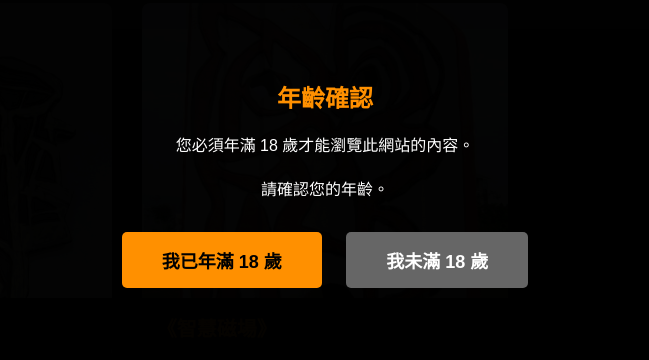
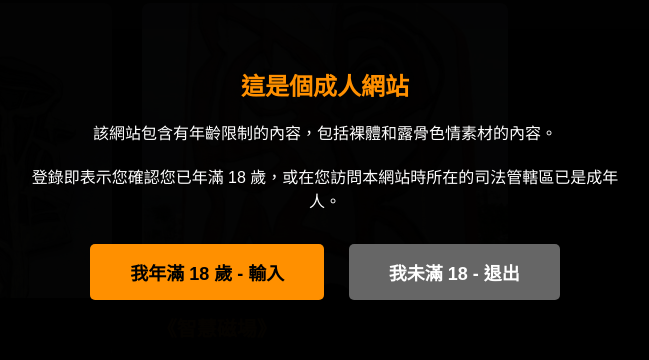
Before and after one commit to 1111034039/NTTU-ART-GALLERY, a plain HTML site: page index.html in a window 1280 px wide. Shown: the part 226-586 px from the top of the page, without its empty margins (315-964 px from the left). Drawn offline with Linux system fonts and the light colour scheme.

Commit message:
Add files via upload

```diff
--- a/index.html
+++ b/index.html
@@ -232,12 +232,12 @@
 <body>
     <div id="ageVerifyModal" class="age-verify-overlay">
         <div class="age-verify-content">
-            <h2>年齡確認</h2>
-            <p>您必須年滿 18 歲才能瀏覽此網站的內容。</p>
-            <p>請確認您的年齡。</p>
+            <h2>這是個成人網站</h2>
+            <p>該網站包含有年齡限制的內容，包括裸體和露骨色情素材的內容。</p>
+            <p>登錄即表示您確認您已年滿 18 歲，或在您訪問本網站時所在的司法管轄區已是成年人。</p>
             <div class="age-verify-buttons">
-                <button class="age-verify-button" onclick="verifyAge(true)">我已年滿 18 歲</button>
-                <button class="age-verify-button no" onclick="verifyAge(false)">我未滿 18 歲</button>
+                <button class="age-verify-button" onclick="verifyAge(true)">我年滿 18 歲 - 輸入</button>
+                <button class="age-verify-button no" onclick="verifyAge(false)">我未滿 18 - 退出</button>
             </div>
         </div>
     </div>
```
